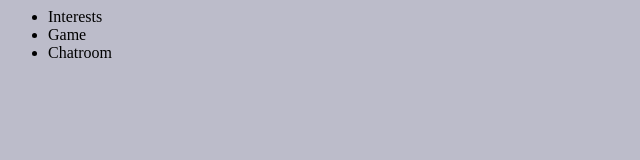
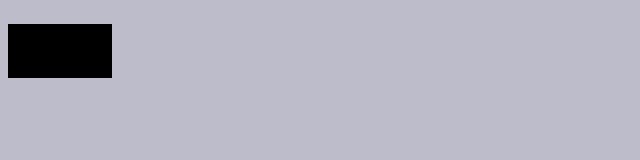
Before and after one commit to hmitwaly/My_Website, a plain HTML site: page index.html in a window 1280 px wide. Shown: the whole page, without its empty margins (0-640 px from the left). Drawn offline with Linux system fonts and the light colour scheme.

Commit message:
Update style.css

```diff
--- a/style.css
+++ b/style.css
@@ -1,3 +1,7 @@
 body {
   background-color: #BCBCCA;
 }
+.navbar {
+  display: inline-block;
+  background-color: black;
+}
```
